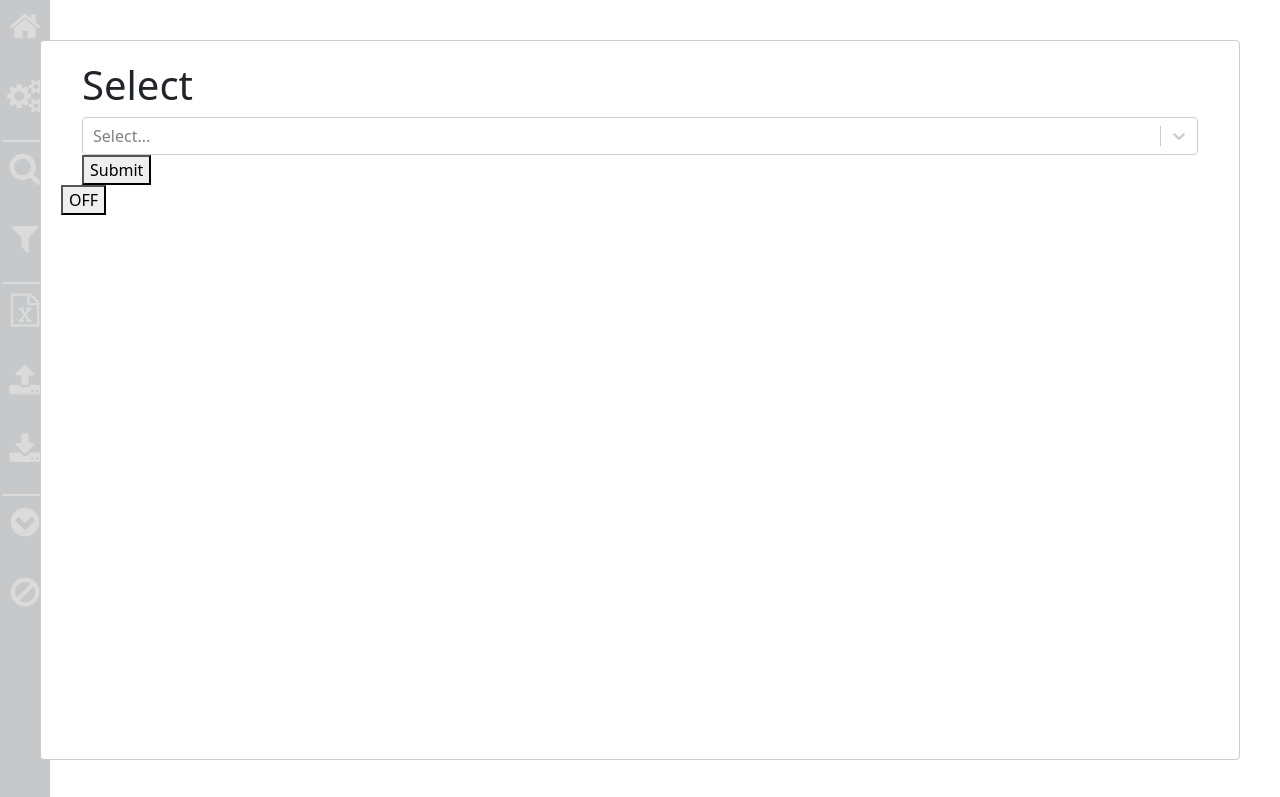
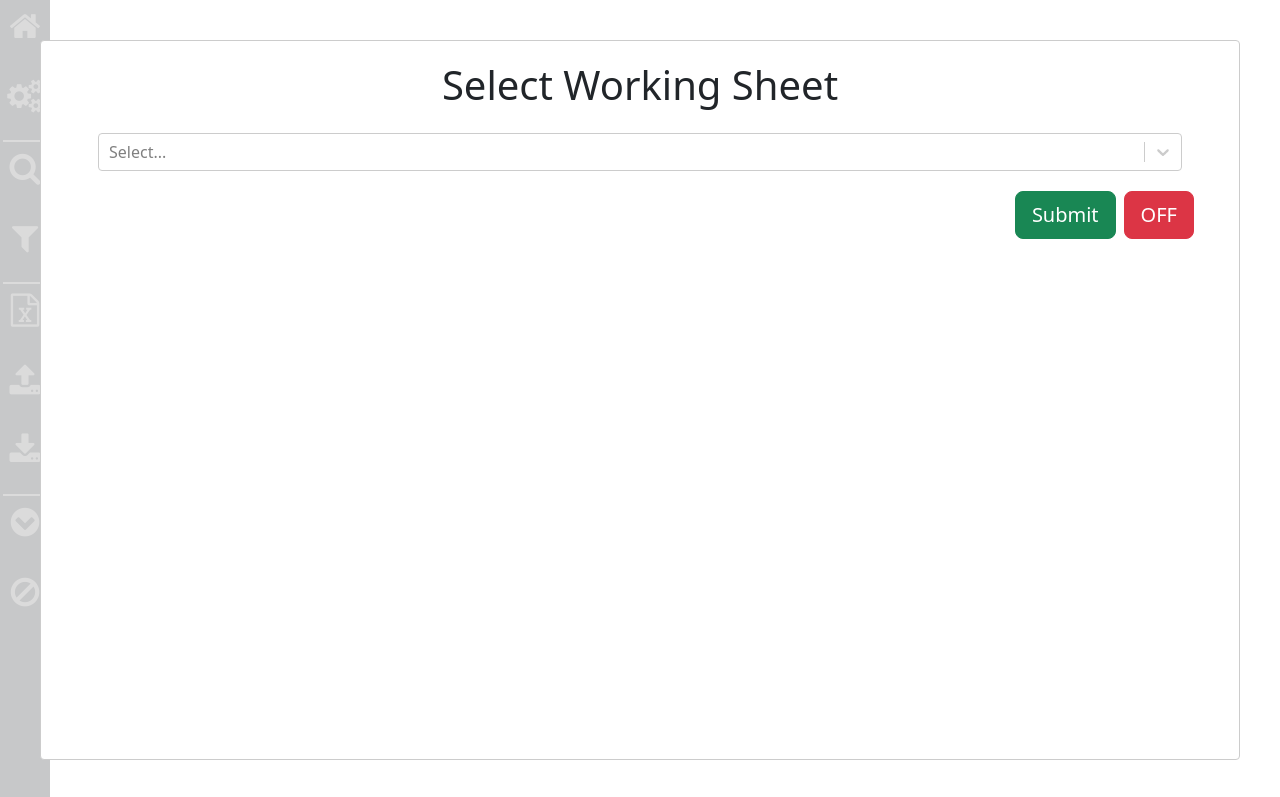
Before and after one commit to bryndalski/ProjektPraktyki, a React app in the folder front/: page / in a window 1280 px wide. Both pictures are taken after a click on the icon 24 px from the left and 319 px from the top of the page. Shown: the top 797 px of the page. Built offline with nearby package versions, Linux system fonts and the light colour scheme.

Commit message:
05.12
Style update

```diff
--- a/front/src/components/home.js
+++ b/front/src/components/home.js
@@ -21,6 +21,7 @@ const APP = () => {
     const [SheetModalStatus, ChangeSheetModalStatus] = useState(false);         //status for sheets
     const [ImportModalStatus, ChangeImportModalStatus] = useState(false);       //status for upload
     const [ExportModalStatus, ChangeExportModalStatus] = useState(false);       //status for download
+    //closing modals
 
     Modal.setAppElement('body');
 
@@ -46,6 +47,7 @@ const APP = () => {
                 <FilterComponent />
                 <button onClick={() => ChangeFilterModalStatus(false)}>  OFF  </button>
             </Modal> */}
+            <SheetsComponent />
             <Modal isOpen={SettingsModalStatus}>
                 <SettingsComponent />
                 <button onClick={() => ChangeSettingsModalStatus(false)}>   </button>
@@ -54,13 +56,13 @@ const APP = () => {
                 <SearchComponent />
                 <button onClick={() => ChangeSearchModalStatus(false)}>  OFF  </button>
             </Modal>
-            <Modal className="container" isOpen={FilterModalStatus}>
+            <Modal isOpen={FilterModalStatus}>
                 <FilterComponent />
                 <button onClick={() => ChangeFilterModalStatus(false)}>  OFF  </button>
             </Modal>
-            <Modal isOpen={SheetModalStatus}>
-                <SheetsComponent />
-                <button onClick={() => ChangeSheetModalStatus(false)}>  OFF  </button>
+            //sheet component
+            <Modal portalClassName='modalClass' isOpen={SheetModalStatus}>
+                <SheetsComponent close={ChangeSheetModalStatus} />
             </Modal>
             <Modal isOpen={ImportModalStatus}>
                 < UploadComponent />
--- a/front/src/components/sheets.js
+++ b/front/src/components/sheets.js
@@ -4,7 +4,7 @@ import Select from 'react-select'
 import "bootstrap/dist/css/bootstrap.min.css";
 
 
-function SheetsComponent(props) {
+function SheetsComponent({ show, close }) {
     const [sheets, setSheets] = useState([])
     const sheetsGetter = async () => {
         axios({
@@ -20,20 +20,23 @@ function SheetsComponent(props) {
 
     // sheetsGetter()
     return (
-        <div className="container-md">
-            <h1>Select </h1>
+        <div className="container-md d-flex justify-content-center flex-column ">
+            <h1 className="text-center">Select Working Sheet </h1>
             <Select
                 onMenuOpen={sheetsGetter}
                 isSearchable={true}
                 options={sheets}
                 name="sheetName"
                 defaultOptions={true}
+                className="m-3"
             />
-            <button className="btn-success">Submit</button>
-            {/* <h1>{sheets}</h1> */}
+            <div className="d-flex flex-end justify-content-end">
+                <button className="btn-success m-1 btn-lg btn ">Submit</button>
+                <button className="btn-danger m-1 btn-lg btn mr-3 " onClick={() => { close(false) }}>  OFF  </button>
+            </div>
+
 
         </div>
-
     )
 }
 
```
Also changed, not shown: front/src/styles/home.scss (line endings or trailing spaces), 1 other file.
